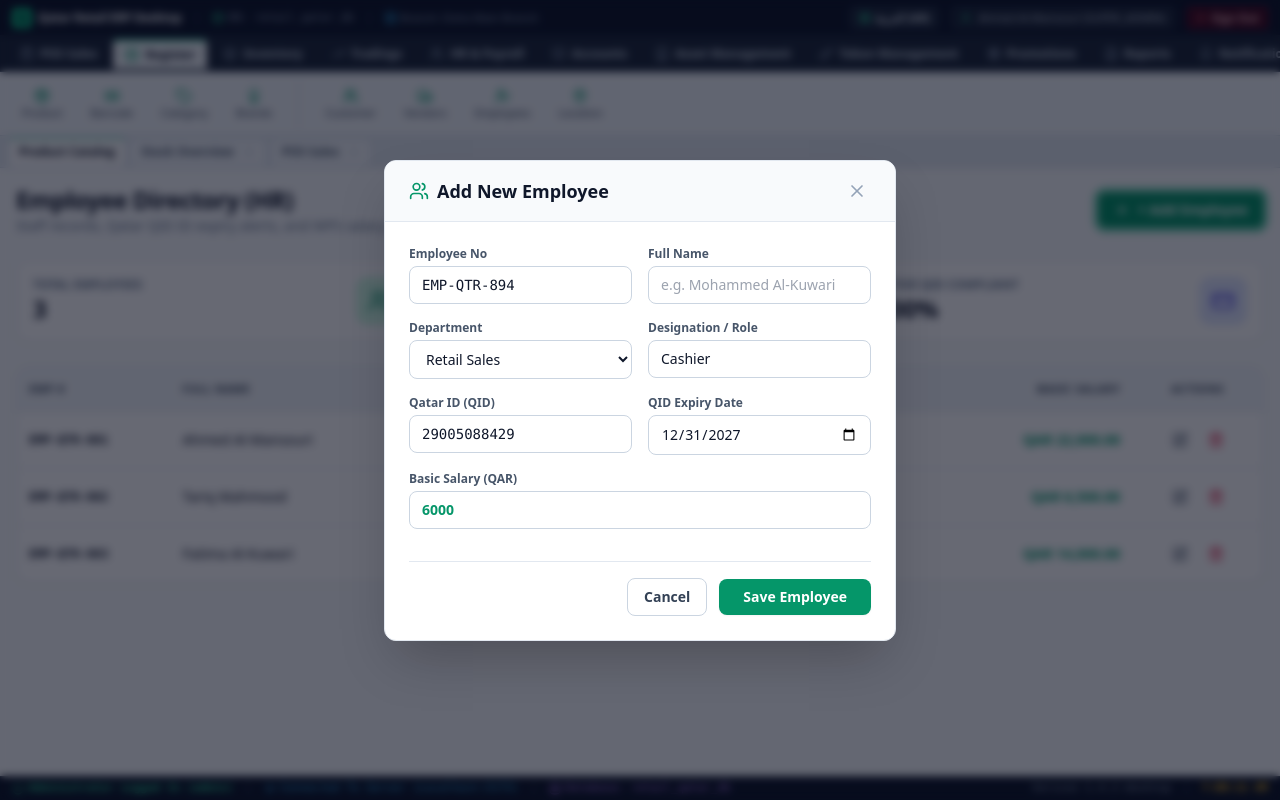
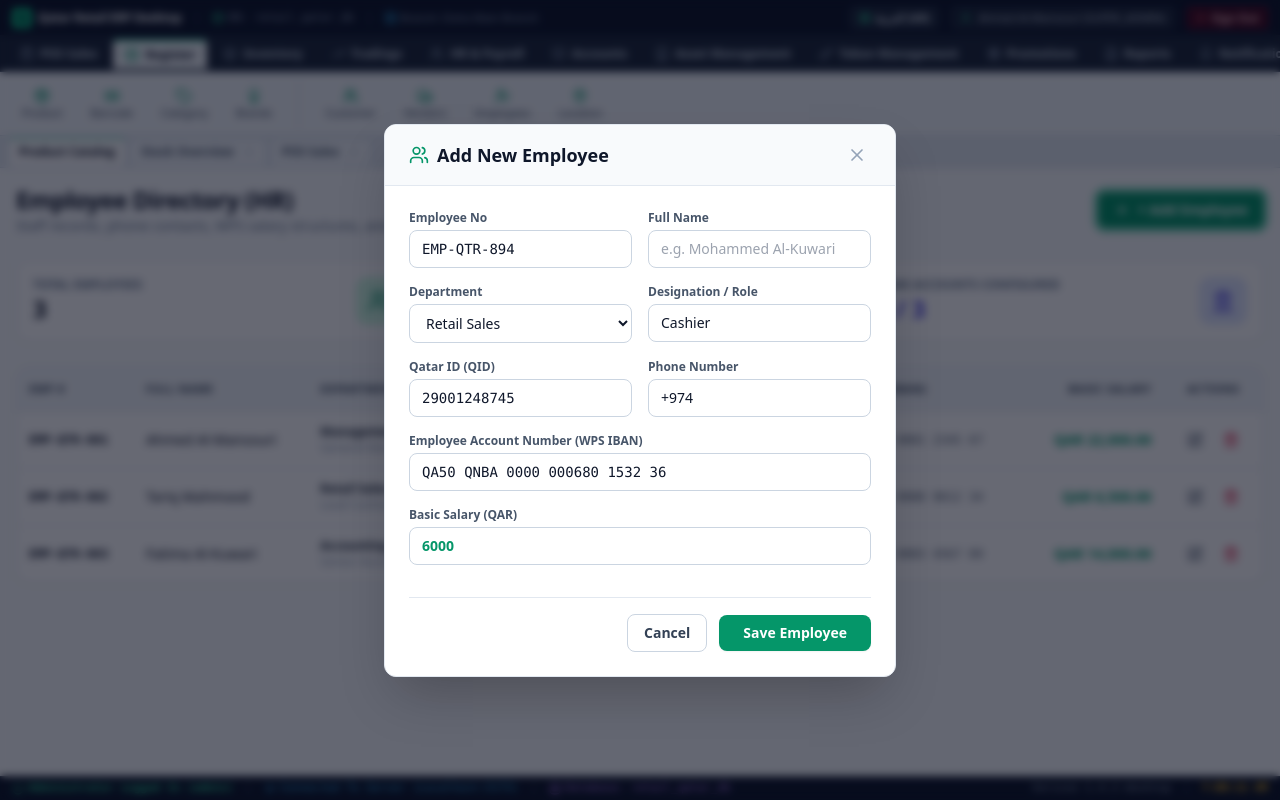
Before and after one commit to resoniratech-svg/Retail_ERP_Frontend, a React (Vite) app in the folder apps/web/: page /hr in a window 1280 px wide. Both pictures are taken after a click on the button "+ Add Employee". Built offline with nearby package versions, Linux system fonts and the light colour scheme; no server answers.

Commit message:
feat: remove QID expiry date and add Phone Number and Bank IBAN Account Number to Employee Directory and Modal

```diff
--- a/apps/web/src/modules/hr/HRPage.tsx
+++ b/apps/web/src/modules/hr/HRPage.tsx
@@ -1,7 +1,7 @@
 import React, { useState, useEffect } from 'react';
 import { Card, Button, Badge } from '@qatar-erp/ui';
 import { formatQAR } from '@qatar-erp/utils';
-import { Plus, UserCheck, X, Edit, Trash2, Users, Calendar, CreditCard, Building2 } from 'lucide-react';
+import { Plus, UserCheck, X, Edit, Trash2, Users, CreditCard, Phone, Landmark } from 'lucide-react';
 
 const STORAGE_KEY = 'qatar_erp_employees';
 
@@ -11,8 +11,9 @@ export interface Employee {
   name: string;
   dept: string;
   role: string;
+  phone: string;
+  accountNo: string;
   qid: string;
-  qidExpiry: string;
   salary: number;
   isActive: boolean;
 }
@@ -24,8 +25,9 @@ const INITIAL_EMPLOYEES: Employee[] = [
     name: 'Ahmed Al-Mansouri',
     dept: 'Management',
     role: 'General Manager',
+    phone: '+974 5512 3456',
+    accountNo: 'QA55 QNBA 0000 0001 2345 67',
     qid: '28439201923',
-    qidExpiry: '2027-05-15',
     salary: 22000,
     isActive: true,
   },
@@ -35,8 +37,9 @@ const INITIAL_EMPLOYEES: Employee[] = [
     name: 'Tariq Mahmood',
     dept: 'Retail Sales',
     role: 'Lead Cashier',
+    phone: '+974 6623 9876',
+    accountNo: 'QA88 CBQK 0000 0008 9012 34',
     qid: '29104820194',
-    qidExpiry: '2026-11-20',
     salary: 6500,
     isActive: true,
   },
@@ -46,8 +49,9 @@ const INITIAL_EMPLOYEES: Employee[] = [
     name: 'Fatima Al-Kuwari',
     dept: 'Accounting',
     role: 'Senior Accountant',
+    phone: '+974 3345 7890',
+    accountNo: 'QA12 QIBK 0000 0003 4567 89',
     qid: '29503920183',
-    qidExpiry: '2028-01-10',
     salary: 14000,
     isActive: true,
   },
@@ -60,7 +64,22 @@ const loadStoredEmployees = (): Employee[] => {
       localStorage.setItem(STORAGE_KEY, JSON.stringify(INITIAL_EMPLOYEES));
       return INITIAL_EMPLOYEES;
     }
-    return JSON.parse(raw) as Employee[];
+    const parsed = JSON.parse(raw);
+    if (Array.isArray(parsed) && parsed.length > 0) {
+      return parsed.map((e: any) => ({
+        id: e.id || `emp-${Date.now()}`,
+        empNo: e.empNo || 'EMP-QTR-000',
+        name: e.name || '',
+        dept: e.dept || 'Retail Sales',
+        role: e.role || 'Staff',
+        phone: e.phone || '+974 5500 0000',
+        accountNo: e.accountNo || 'QA00 QNBA 0000 0000 0000 00',
+        qid: e.qid || '29000000000',
+        salary: e.salary || 0,
+        isActive: e.isActive !== false,
+      }));
+    }
+    return INITIAL_EMPLOYEES;
   } catch (e) {
     return INITIAL_EMPLOYEES;
   }
@@ -84,8 +103,9 @@ export const HRPage: React.FC = () => {
     name: '',
     dept: 'Retail Sales',
     role: 'Cashier',
+    phone: '',
+    accountNo: '',
     qid: '',
-    qidExpiry: '',
     salary: '',
   });
 
@@ -100,8 +120,9 @@ export const HRPage: React.FC = () => {
       name: '',
       dept: 'Retail Sales',
       role: 'Cashier',
+      phone: '+974 ',
+      accountNo: `QA${Math.floor(10 + Math.random() * 89)} QNBA 0000 000${Math.floor(100 + Math.random() * 899)} ${Math.floor(1000 + Math.random() * 8999)} ${Math.floor(10 + Math.random() * 89)}`,
       qid: `2900${Math.floor(1000000 + Math.random() * 9000000)}`,
-      qidExpiry: '2027-12-31',
       salary: '6000',
     });
     setIsModalOpen(true);
@@ -114,8 +135,9 @@ export const HRPage: React.FC = () => {
       name: emp.name,
       dept: emp.dept,
       role: emp.role,
+      phone: emp.phone || '+974 ',
+      accountNo: emp.accountNo || '',
       qid: emp.qid,
-      qidExpiry: emp.qidExpiry,
       salary: emp.salary.toString(),
     });
     setIsModalOpen(true);
@@ -147,8 +169,9 @@ export const HRPage: React.FC = () => {
               name: formData.name,
               dept: formData.dept,
               role: formData.role,
+              phone: formData.phone,
+              accountNo: formData.accountNo,
               qid: formData.qid,
-              qidExpiry: formData.qidExpiry,
               salary: parseFloat(formData.salary) || 0,
             }
           : emp
@@ -160,8 +183,9 @@ export const HRPage: React.FC = () => {
         name: formData.name,
         dept: formData.dept,
         role: formData.role,
+        phone: formData.phone,
+        accountNo: formData.accountNo,
         qid: formData.qid,
-        qidExpiry: formData.qidExpiry,
         salary: parseFloat(formData.salary) || 0,
         isActive: true,
       };
@@ -182,7 +206,7 @@ export const HRPage: React.FC = () => {
             Employee Directory (HR)
           </h1>
           <p className="text-sm text-slate-500">
-            Staff records, Qatar QID ID expiry alerts, and WPS salary structures.
+            Staff records, phone contacts, WPS salary structures, and bank accounts.
           </p>
         </div>
         <Button
@@ -208,7 +232,7 @@ export const HRPage: React.FC = () => {
         </Card>
         <Card className="p-4 border-slate-200 dark:border-slate-800 flex items-center justify-between">
           <div>
-            <p className="text-xs font-semibold text-slate-500 uppercase">Monthly Payroll</p>
+            <p className="text-xs font-semibold text-slate-500 uppercase">Monthly WPS Payroll</p>
             <p className="text-2xl font-black text-emerald-600">
               {formatQAR(employees.reduce((sum, e) => sum + e.salary, 0))}
             </p>
@@ -219,11 +243,11 @@ export const HRPage: React.FC = () => {
         </Card>
         <Card className="p-4 border-slate-200 dark:border-slate-800 flex items-center justify-between">
           <div>
-            <p className="text-xs font-semibold text-slate-500 uppercase">Active QID Compliant</p>
-            <p className="text-2xl font-black text-slate-900 dark:text-white">100%</p>
+            <p className="text-xs font-semibold text-slate-500 uppercase">Bank Accounts Configured</p>
+            <p className="text-2xl font-black text-indigo-600">{employees.length} / {employees.length}</p>
           </div>
           <div className="p-3 bg-indigo-100 dark:bg-indigo-950/60 text-indigo-600 rounded-xl">
-            <CreditCard className="w-6 h-6" />
+            <Landmark className="w-6 h-6" />
           </div>
         </Card>
       </div>
@@ -237,8 +261,9 @@ export const HRPage: React.FC = () => {
                 <th className="p-3">Emp #</th>
                 <th className="p-3">Full Name</th>
                 <th className="p-3">Department & Role</th>
+                <th className="p-3">Phone Number</th>
                 <th className="p-3">Qatar ID (QID)</th>
-                <th className="p-3">QID Expiry</th>
+                <th className="p-3">Bank Account No (IBAN)</th>
                 <th className="p-3 text-right">Basic Salary</th>
                 <th className="p-3 text-center">Actions</th>
               </tr>
@@ -256,11 +281,20 @@ export const HRPage: React.FC = () => {
                     <p className="font-semibold text-slate-800 dark:text-slate-200">{e.dept}</p>
                     <p className="text-slate-400">{e.role || 'Staff'}</p>
                   </td>
+                  <td className="p-3 text-xs font-medium text-slate-700 dark:text-slate-300">
+                    <div className="flex items-center gap-1.5">
+                      <Phone className="w-3.5 h-3.5 text-slate-400" />
+                      <span>{e.phone}</span>
+                    </div>
+                  </td>
                   <td className="p-3 font-mono text-xs text-slate-600 dark:text-slate-300">
                     {e.qid}
                   </td>
-                  <td className="p-3 text-xs">
-                    <Badge variant="info">{e.qidExpiry}</Badge>
+                  <td className="p-3 font-mono text-xs text-slate-600 dark:text-slate-300">
+                    <div className="flex items-center gap-1.5">
+                      <Landmark className="w-3.5 h-3.5 text-sky-500" />
+                      <span>{e.accountNo}</span>
+                    </div>
                   </td>
                   <td className="p-3 text-right font-bold text-emerald-600 dark:text-emerald-400">
                     {formatQAR(e.salary)}
@@ -359,7 +393,7 @@ export const HRPage: React.FC = () => {
                   </label>
                   <input
                     type="text"
-                    placeholder="e.g. Lead Cashier"
+                    placeholder="e.g. Cashier"
                     value={formData.role}
                     onChange={(e) => setFormData({ ...formData, role: e.target.value })}
                     className="w-full px-3 py-2 text-sm rounded-lg border border-slate-300 dark:border-slate-700 bg-white dark:bg-slate-800 text-slate-900 dark:text-white"
@@ -383,16 +417,31 @@ export const HRPage: React.FC = () => {
                 </div>
                 <div>
                   <label className="block text-xs font-semibold text-slate-600 dark:text-slate-400 mb-1">
-                    QID Expiry Date
+                    Phone Number
                   </label>
                   <input
-                    type="date"
-                    value={formData.qidExpiry}
-                    onChange={(e) => setFormData({ ...formData, qidExpiry: e.target.value })}
-                    className="w-full px-3 py-2 text-sm rounded-lg border border-slate-300 dark:border-slate-700 bg-white dark:bg-slate-800 text-slate-900 dark:text-white"
+                    type="text"
+                    placeholder="+974 5512 3456"
+                    value={formData.phone}
+                    onChange={(e) => setFormData({ ...formData, phone: e.target.value })}
+                    className="w-full px-3 py-2 text-sm rounded-lg border border-slate-300 dark:border-slate-700 bg-white dark:bg-slate-800 text-slate-900 dark:text-white font-medium"
                     required
                   />
                 </div>
+              </div>
+
+              <div>
+                <label className="block text-xs font-semibold text-slate-600 dark:text-slate-400 mb-1">
+                  Employee Account Number (WPS IBAN)
+                </label>
+                <input
+                  type="text"
+                  placeholder="QA55 QNBA 0000 0001 2345 67"
+                  value={formData.accountNo}
+                  onChange={(e) => setFormData({ ...formData, accountNo: e.target.value })}
+                  className="w-full px-3 py-2 text-sm rounded-lg border border-slate-300 dark:border-slate-700 bg-white dark:bg-slate-800 text-slate-900 dark:text-white font-mono"
+                  required
+                />
               </div>
 
               <div>
```
